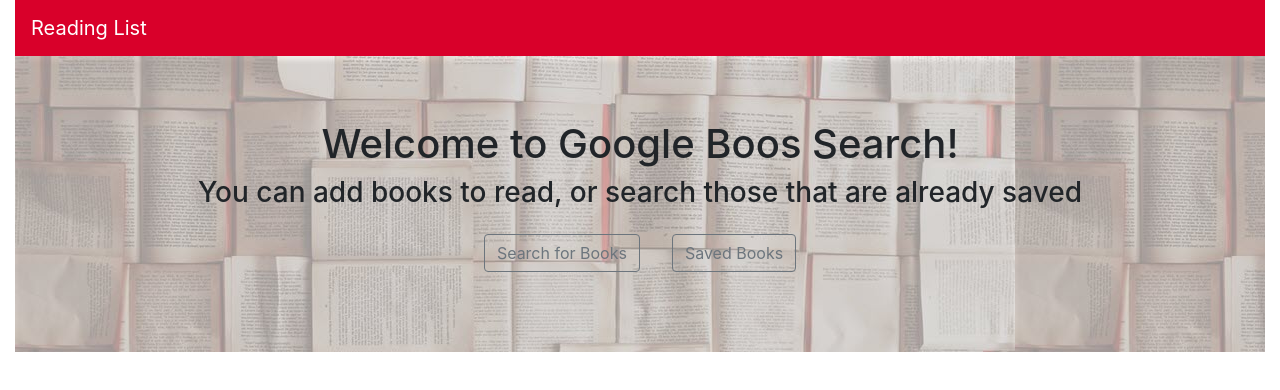
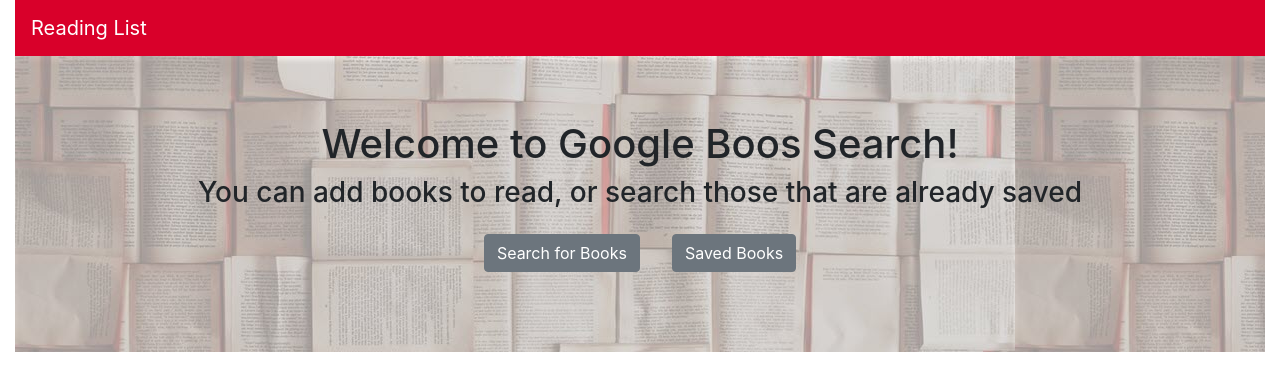
Before and after one commit to emilybaum/google-book-search, a React (Create React App) app in the folder client/: page / in a window 1280 px wide. Shown: the top 390 px of the page. Built offline with nearby package versions, Linux system fonts and the light colour scheme.

Commit message:
changed the background of the jumbotron buttons

```diff
--- a/client/src/components/Jumbotron/index.js
+++ b/client/src/components/Jumbotron/index.js
@@ -25,8 +25,8 @@
     >
       {children}
 
-      <Link to="/search"><button style={buttons} type="button" className="btn btn-outline-secondary">Search for Books</button></Link>
-      <Link to="/saved"><button style={buttons} type="button" className="btn btn-outline-secondary">Saved Books</button></Link>
+      <Link to="/search"><button style={buttons} type="button" className="btn btn-secondary">Search for Books</button></Link>
+      <Link to="/saved"><button style={buttons} type="button" className="btn btn-secondary">Saved Books</button></Link>
 
 
     </div>
```
